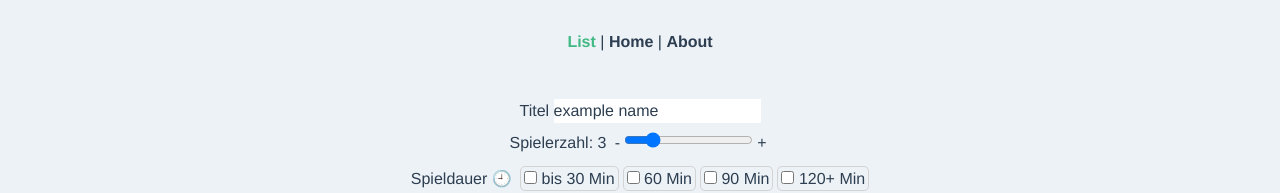
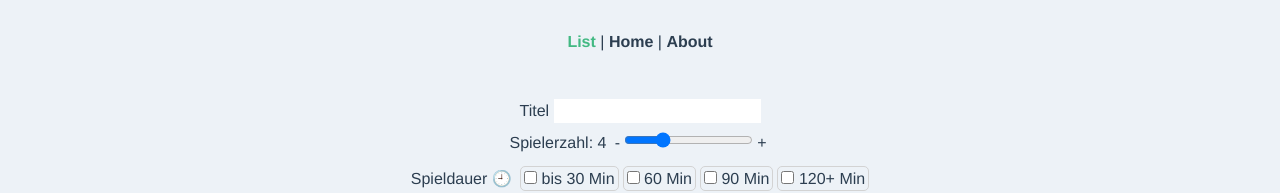
Before and after one commit to mpnsk/spielerei-katalog-vue3, a Vue app: page / in a window 1280 px wide. Shown: the top 193 px of the page. Built offline with nearby package versions, Linux system fonts and the light colour scheme; no server answers.

Commit message:
Change default filter

```diff
--- a/src/components/SpielFilter.js
+++ b/src/components/SpielFilter.js
@@ -27,8 +27,8 @@ let filter = reactive({
         {active: false, text: 'Wirtschaftsspiel'},
         {active: false, text: 'Würfelspiel'},
     ],
-    spieler: 3,
-    name: "example name"
+    spieler: 4,
+    name: ""
 });
 
 const renderedGames = reactive([])
```
